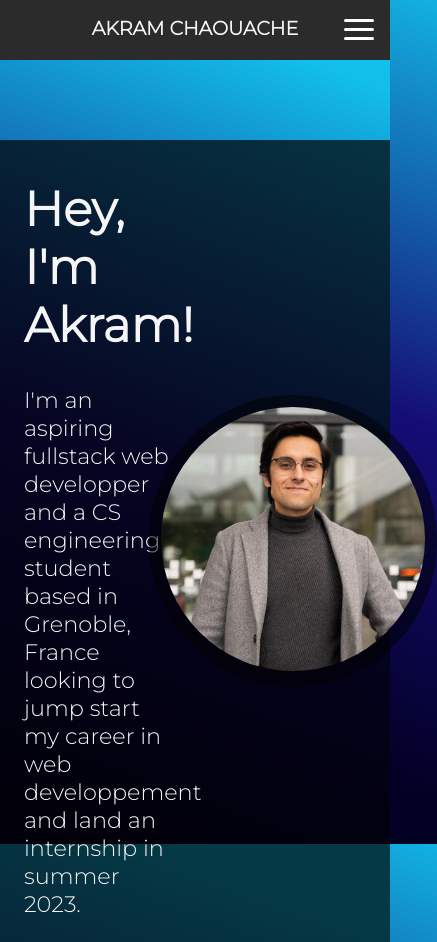
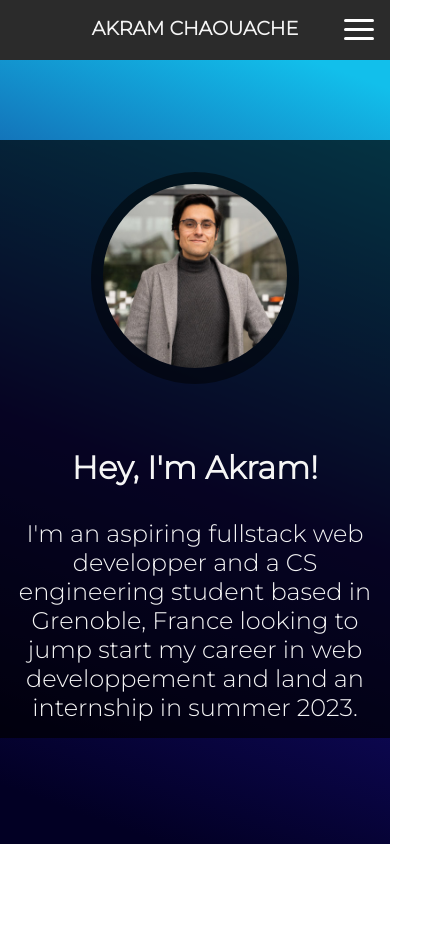
Before and after one commit to Akram-ch/Portfolio-website, a plain HTML site: page index.html in a window 390 px wide. Shown: the whole page, 437 px wide, since content can reach past the window. After the commit the page ends 844 px from the top, so only its background shows below. Drawn offline with Linux system fonts and the light colour scheme.

Commit message:
made intro responsive

```diff
--- a/script.js
+++ b/script.js
@@ -1,6 +1,8 @@
 const toggleBtn = document.getElementsByClassName('toggle-button')[0];
 const navLinks = document.getElementsByClassName('nav-links')[0];
+const imgBox = document.getElementsByClassName('imgbox')[0];
 
 toggleBtn.addEventListener('click', ()=>{
     navLinks.classList.toggle('active');
+    imgBox.classList.toggle('hidden');
 })
--- a/style.css
+++ b/style.css
@@ -179,4 +179,32 @@ body{
     .nav-links.active{
         display: flex;
     }
+    .introduction{
+        flex-direction: column-reverse;
+        align-items: center;
+        padding: 0;
+    }
+    .introduction .left{
+        width: 100%;
+        padding: 0;
+    }
+
+    .left h1{
+        font-size: 2rem;
+        text-align: center;
+    }
+    .left p{
+        font-size: 1.5rem ;
+        text-align: center;
+    }
+    .imgbox.hidden{
+        opacity: 0;
+    }
+
+
+    .imgbox img{
+        height: 13rem;
+        width: 13rem;
+    }
+
 }
```
